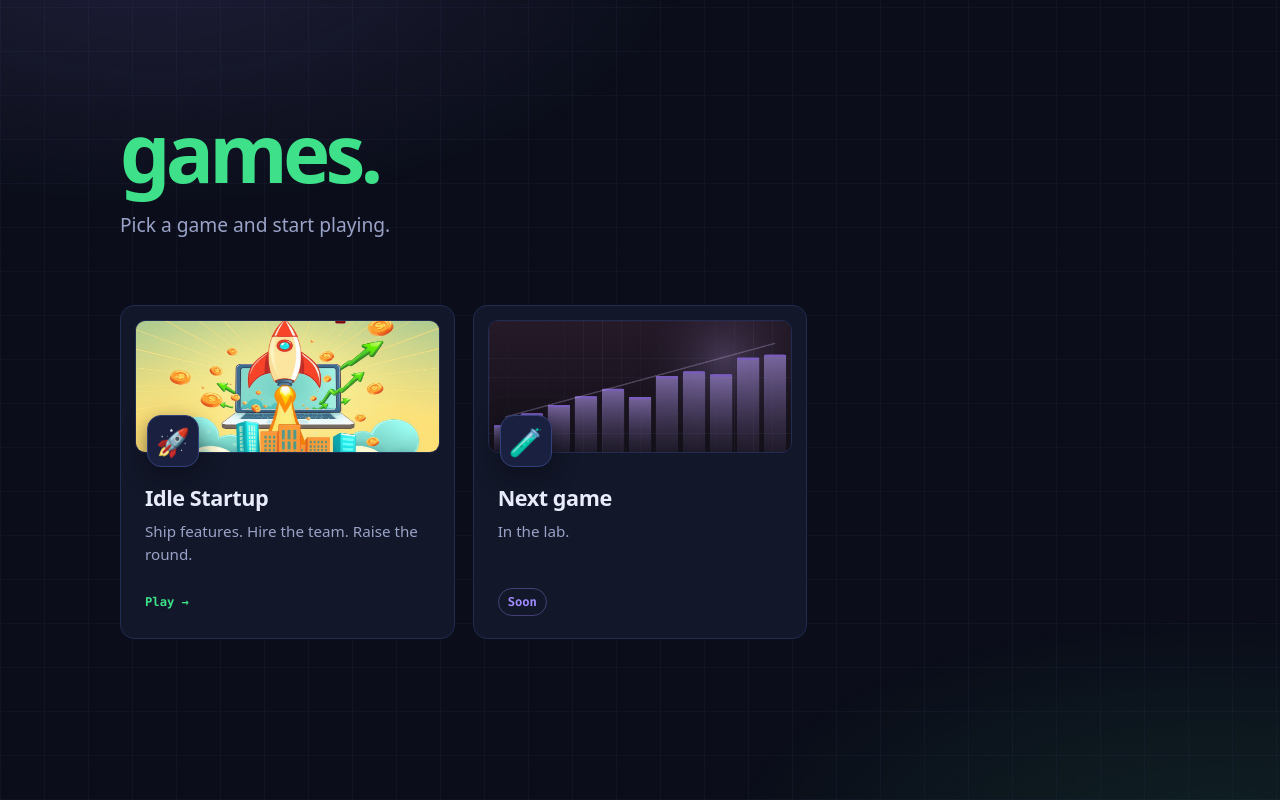
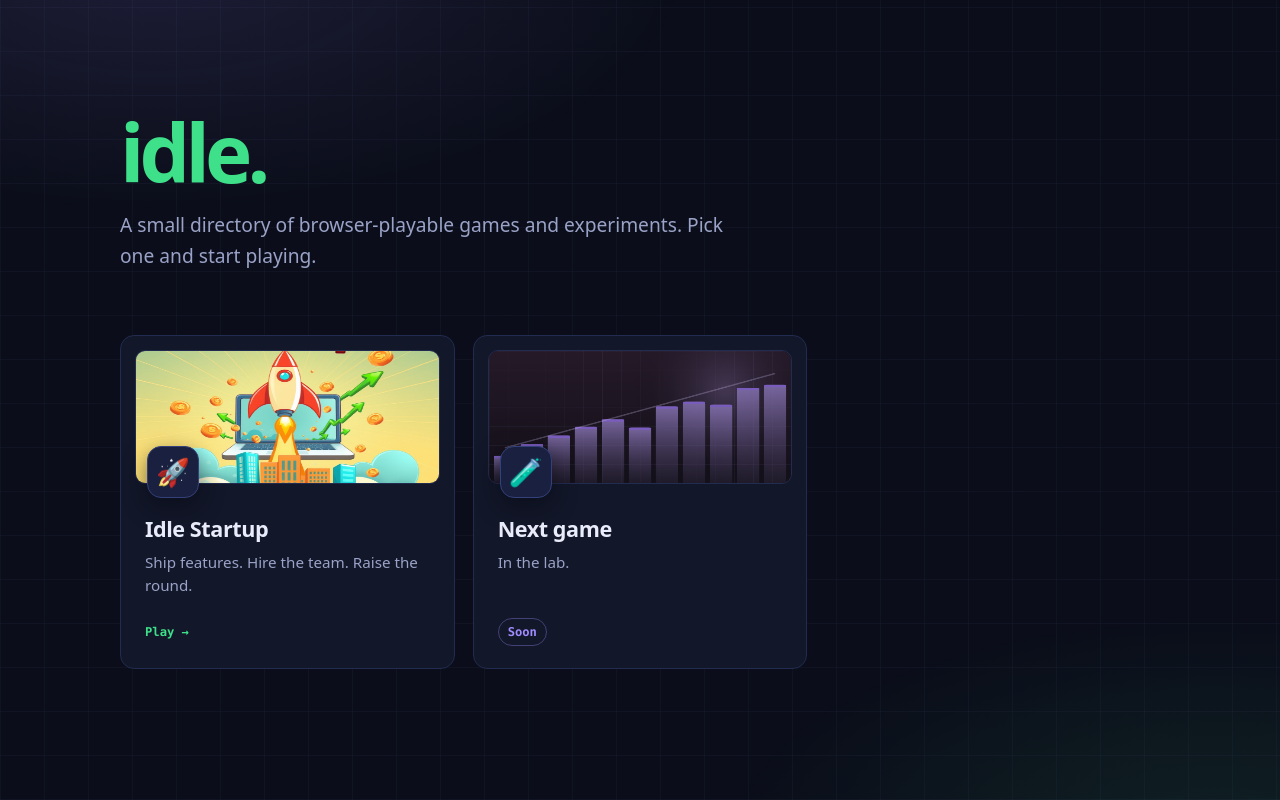
Before and after one commit to sarthakagrawal927/web-playables, a website built with Vite: page apps/hub/index.html in a window 1280 px wide. Built offline with nearby package versions, Linux system fonts and the light colour scheme.

Commit message:
fix: explain Idle game directory

```diff
--- a/apps/hub/index.html
+++ b/apps/hub/index.html
@@ -3,7 +3,13 @@
   <head>
     <meta charset="UTF-8" />
     <meta name="viewport" content="width=device-width, initial-scale=1.0" />
-    <title>games.</title>
+    <title>Idle — browser games by Sarthak Agrawal</title>
+    <meta
+      name="description"
+      content="A small directory of browser-playable games and experiments, starting with Idle Startup."
+    />
+    <link rel="canonical" href="https://idle.aliveville.com/" />
+    <meta property="og:url" content="https://idle.aliveville.com/" />
   </head>
   <body>
     <div id="app"></div>
--- a/apps/hub/src/main.ts
+++ b/apps/hub/src/main.ts
@@ -86,12 +86,13 @@ main.className = "frame";
 
 const header = document.createElement("header");
 const wordmark = document.createElement("h1");
-wordmark.textContent = "games.";
+wordmark.textContent = "idle.";
 header.append(wordmark);
 
 const intro = document.createElement("p");
 intro.className = "intro";
-intro.textContent = "Pick a game and start playing.";
+intro.textContent =
+  "A small directory of browser-playable games and experiments. Pick one and start playing.";
 header.append(intro);
 main.append(header);
 
```
